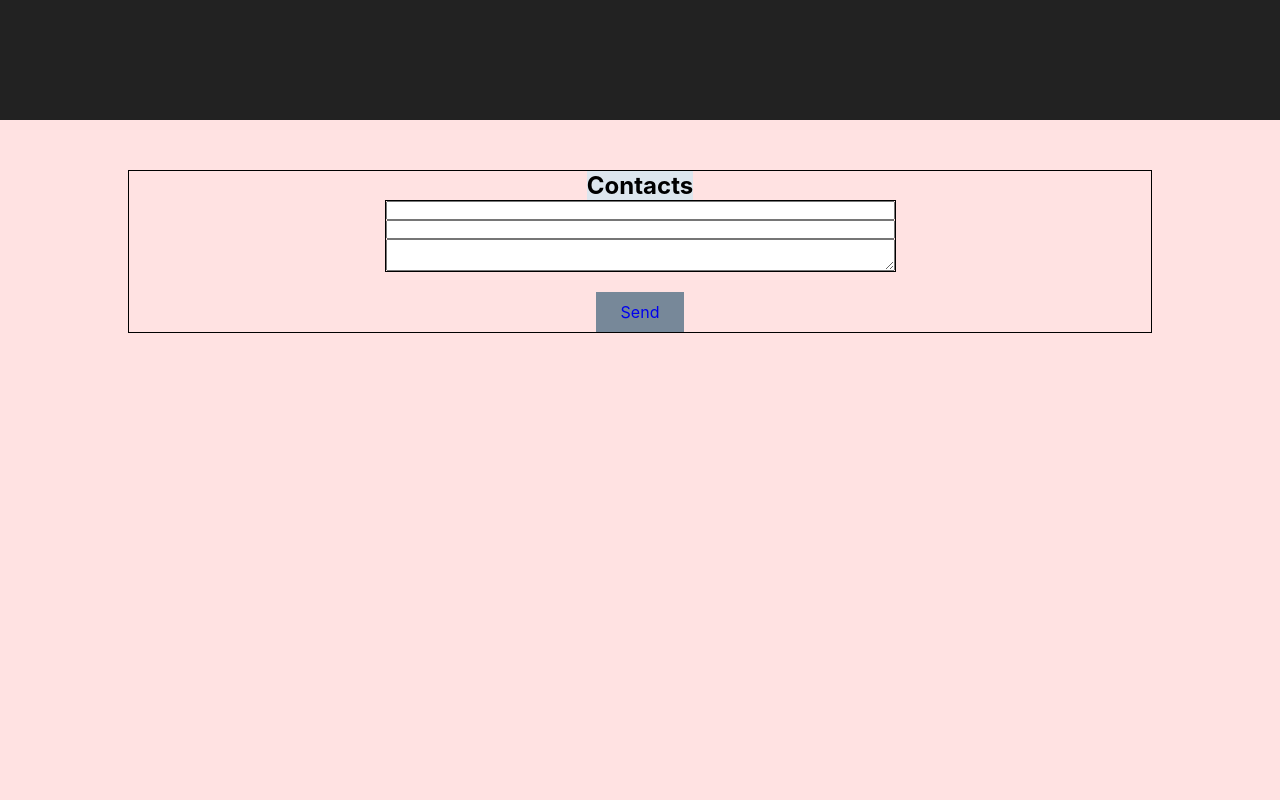
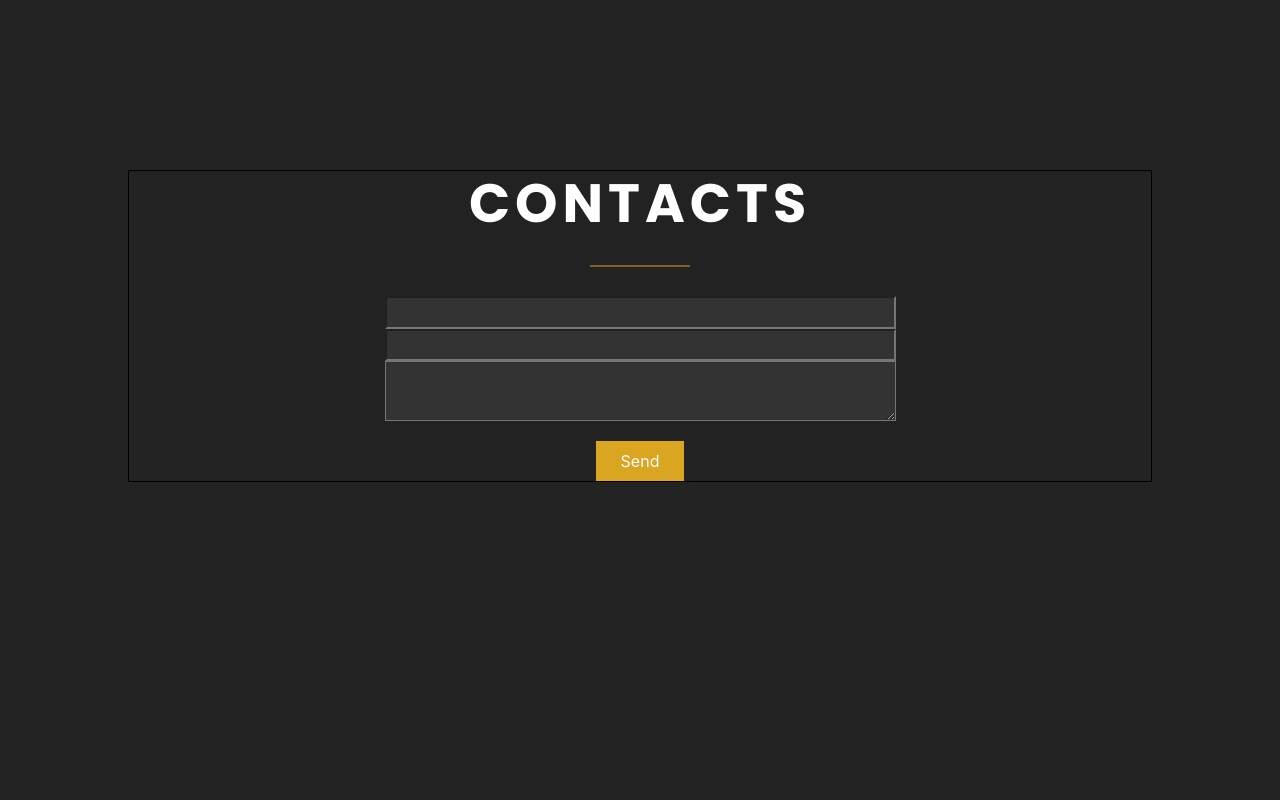
Before and after one commit to TinyMan66/Portfolio, a React (Create React App) app: page / in a window 1280 px wide. Shown: the part 2360-3160 px from the top of the page. Built offline with nearby package versions, Linux system fonts and the light colour scheme.

Commit message:
Styles to the Contacts component added

```diff
--- a/src/contacts/Contacts.js
+++ b/src/contacts/Contacts.js
@@ -1,12 +1,13 @@
 import React from 'react';
-import style from './Contacts.module.css';
+import style from './Contacts.module.scss';
 import styleContainer from '../../src/common/styles/Container.module.css'
+import {Title} from "../common/components/title/Title";
 
 export const Contacts = () => {
     return (
         <div className={style.contactsBlock}>
             <div className={`${styleContainer.container} ${style.contactsContainer}`}>
-                <h2 className={style.title}>Contacts</h2>
+                <Title text={"Contacts"}/>
                 <form className={style.contactsForm}>
                     <input type="text"/>
                     <input type="text"/>
--- a/src/contacts/Contacts.module.css
+++ /dev/null
@@ -1,39 +0,0 @@
-.contactsBlock {
-    min-height: 100vh;
-    background-color: #ffe2e2;
-    padding: 50px 0;
-}
-.contactsContainer {
-    justify-content: flex-start;
-    flex-direction: column;
-}
-.title {
-    background-color: #dde6ee;
-}
-
-.contactsForm {
-    border: 1px solid;
-    width: 50%;
-    display: flex;
-    flex-direction: column;
-    /*justify-content: space-between;*/
-    margin-bottom: 20px;
-    align-items: center;
-}
-
-.contactsForm input, .contactsForm textarea {
-    width: 100%;
-}
-
-.button {
-    padding: 10px 25px;
-    background-color: lightslategrey;
-    text-decoration: none;
-    user-select: none;
-}
-
-@media screen and (max-width: 550px) {
-    .contactsForm {
-        width: 100%;
-    }
-}
--- /dev/null
+++ b/src/contacts/Contacts.module.scss
@@ -0,0 +1,43 @@
+@import '../common/styles/sass/variables';
+@import '../common/styles/sass/mixins';
+
+.contactsBlock {
+  min-height: 100vh;
+  background-color: $bgColor;
+  padding: 50px 0;
+
+  .contactsContainer {
+    justify-content: flex-start;
+    flex-direction: column;
+
+    .contactsForm {
+      align-items: center;
+      //border: 1px solid;
+      display: flex;
+      flex-direction: column;
+      //justify-content: space-between;
+      margin-bottom: 20px;
+      margin-top: 30px;
+      width: 50%;
+      @media screen and (max-width: 550px) {
+        width: 100%;
+      }
+
+      input, textarea {
+        width: 100%;
+        background-color: $bgSecondColor;
+        @include text($TextFontFamily, 16px, 400, 1.8);
+      }
+    }
+
+    .button {
+      background-color: $primaryColor;
+      color: $textColor;
+      padding: 10px 25px;
+      position: relative;
+      text-decoration: none;
+      user-select: none;
+      z-index: 1;
+    }
+  }
+}
```
